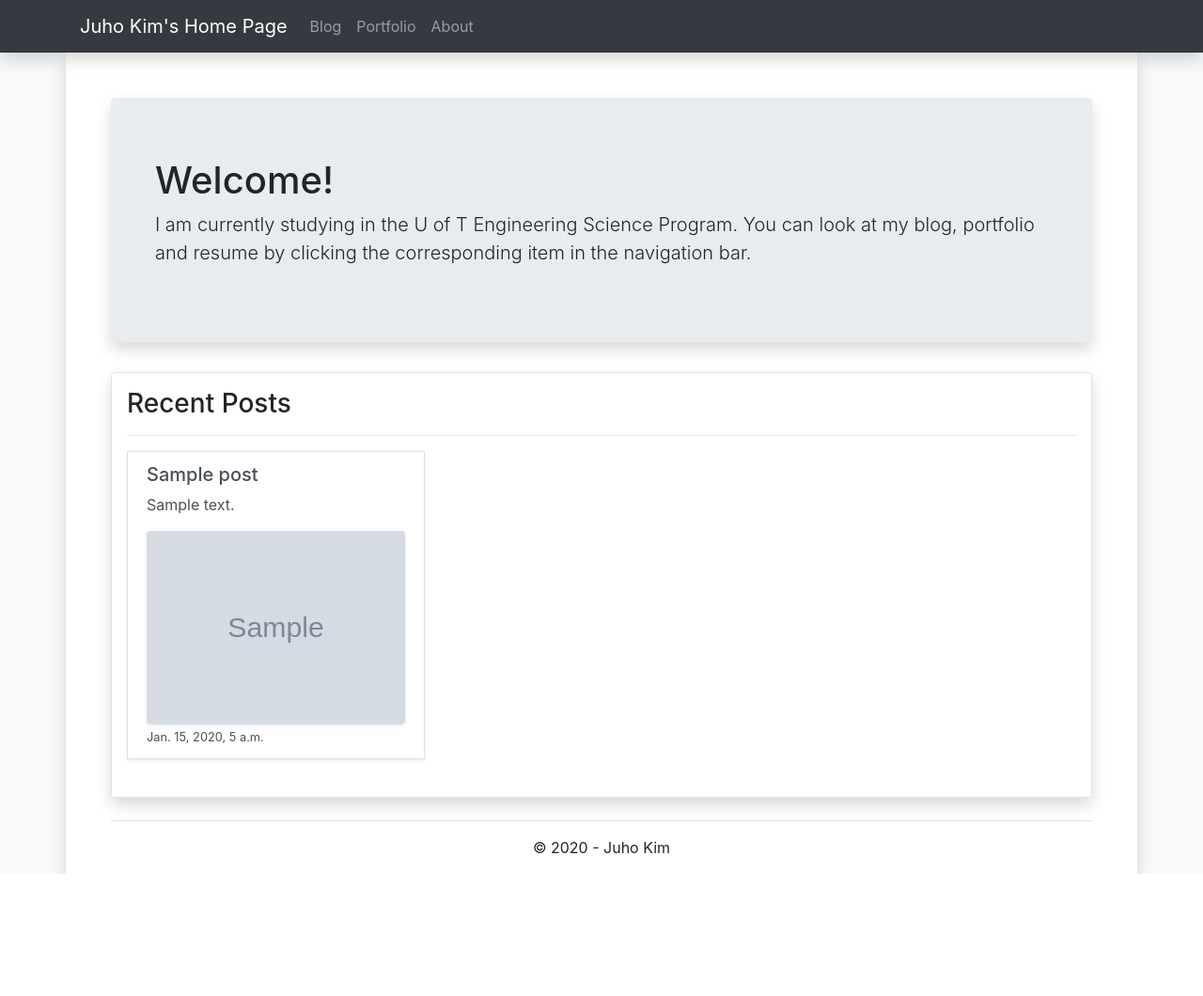
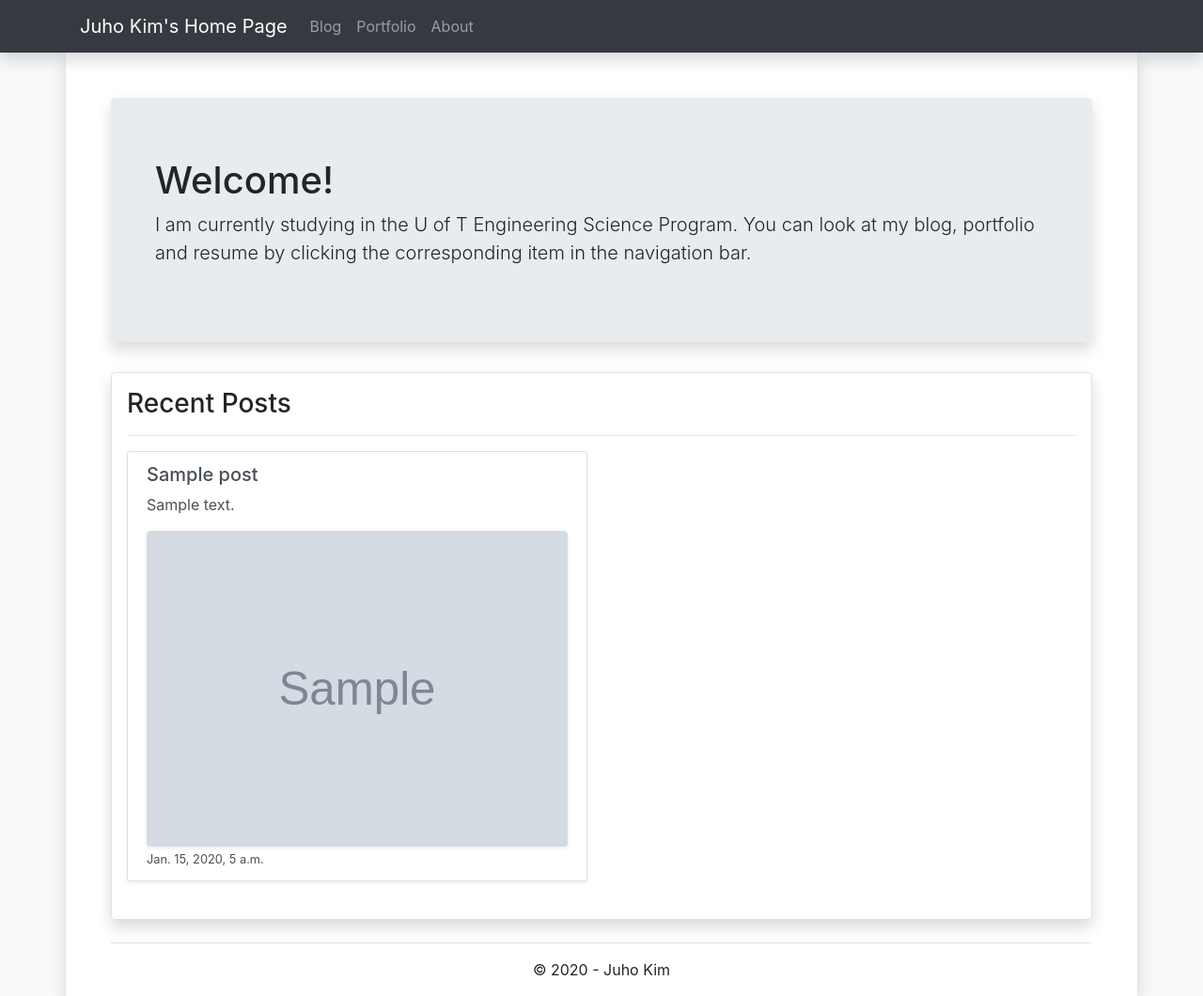
Before and after one commit to AussieSeaweed/juhokim, a Django app: page / in a window 1280 px wide. Shown: the whole page at 94% size. Before the commit the page ends 930 px from the top, so only its background shows below. Run offline with Django 3.2, Linux system fonts and the light colour scheme; tables that the repository leaves empty hold one stand-in row (values such as "Sample post"); grey boxes marked "Sample" are stand-in pictures; some libraries are stand-ins or nearby versions.

Commit message:
Improved Visuals

```diff
--- a/blog/templates/blog/portfolio.html
+++ b/blog/templates/blog/portfolio.html
@@ -12,8 +12,8 @@
 
     <div class="row">
         {% for post in object_list %}
-            <div class="col-lg-4 pb-4">
-                <a class="list-group-item list-group-item-action h-100 shadow-sm"
+            <div class="col-lg-6 pb-4">
+                <a class="list-group-item list-group-item-action h-100 rounded shadow-sm"
                    href="{% url "post-detail" pk=post.id %}">
                     {% include "blog/includes/post_info.html" with post=post %}
                 </a>
--- a/templates/juhokim/home.html
+++ b/templates/juhokim/home.html
@@ -23,8 +23,8 @@
 
         <div class="row">
             {% for post in recent_posts %}
-                <div class="col-lg-4 pb-4">
-                    <a class="list-group-item list-group-item-action h-100 shadow-sm"
+                <div class="col-lg-6 pb-4">
+                    <a class="list-group-item list-group-item-action h-100 rounded shadow-sm"
                        href="{% url "post-detail" pk=post.id %}">
                         {% include "blog/includes/post_info.html" with post=post %}
                     </a>
```
